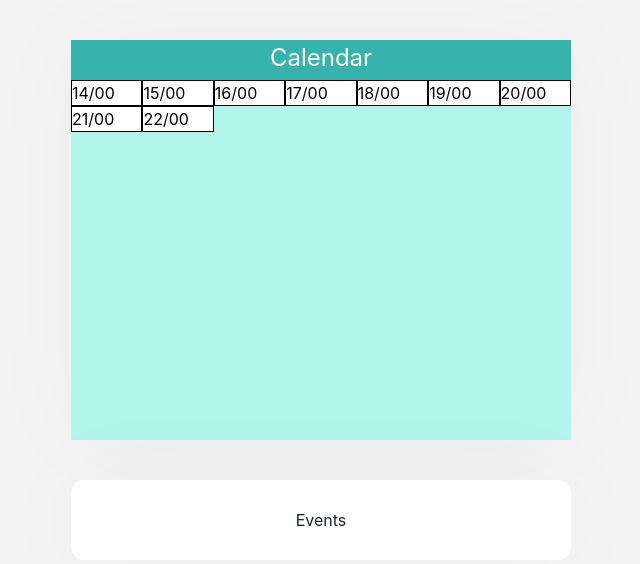
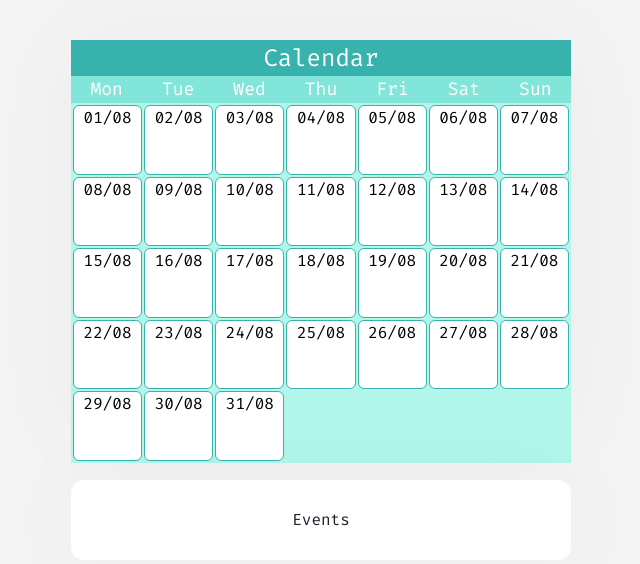
Before and after one commit to lillebrian/kvalifik-code-challenge, a React (Create React App) app: page / in a window 1280 px wide. Shown: the top 564 px of the page, without its empty margins (319-959 px from the left). Built offline with nearby package versions, Linux system fonts and the light colour scheme.

Commit message:
more work done

```diff
--- a/package.json
+++ b/package.json
@@ -6,6 +6,7 @@
     "@chakra-ui/react": "^1.8.8",
     "@emotion/react": "^11",
     "@emotion/styled": "^11",
+    "@fontsource/fira-code": "^4.5.11",
     "@testing-library/jest-dom": "^5.16.4",
     "@testing-library/react": "^13.2.0",
     "@testing-library/user-event": "^13.5.0",
--- a/src/components/Calendar.tsx
+++ b/src/components/Calendar.tsx
@@ -1,115 +1,147 @@
-import { Box, Grid, GridItem, SimpleGrid } from '@chakra-ui/react'
-import { FC, useEffect, useState } from 'react'
-import { format, addDays, endOfMonth, parse, startOfMonth } from 'date-fns'
-import { count } from 'console'
+import { Box, Grid, GridItem, SimpleGrid } from "@chakra-ui/react";
+import { FC, ReactElement, useEffect, useState } from "react";
+import {
+  format,
+  addDays,
+  endOfMonth,
+  parse,
+  startOfMonth,
+  getDaysInMonth,
+  getDay,
+} from "date-fns";
+import { count } from "console";
+import { getValue } from "@testing-library/user-event/dist/utils";
 
 type Props = {
-  param?: string
+  param?: string;
+};
+
+const Testdata = [
+  { date: new Date(2022, 1, 14) },
+  { date: new Date(2022, 1, 15) },
+  { date: new Date(2022, 1, 16) },
+  { date: new Date(2022, 1, 17) },
+  { date: new Date(2022, 1, 18) },
+  { date: new Date(2022, 1, 19) },
+  { date: new Date(2022, 1, 20) },
+  { date: new Date(2022, 1, 21) },
+  { date: new Date(2022, 1, 22) },
+];
+
+interface dates {
+  monthStart: Date;
+  monthEnd: Date;
+  currentDay: Date;
 }
 
-const Testdata = [
-  {date: new Date(2022, 1, 14)},
-  {date: new Date(2022, 1, 15)},
-  {date: new Date(2022, 1, 16)},
-  {date: new Date(2022, 1, 17)},
-  {date: new Date(2022, 1, 18)},
-  {date: new Date(2022, 1, 19)},
-  {date: new Date(2022, 1, 20)},
-  {date: new Date(2022, 1, 21)},
-  {date: new Date(2022, 1, 22)},
+const renderDates = ({ currentDay, monthStart }: dates) => {
+  let days: any = [];
+  //convert to number
+  const start: number = getDay(monthStart);
 
-]
+  console.log("dage i måned: " + getDaysInMonth(currentDay));
 
-interface dates {
-  startOfMonth: Date
-  endOfMonth: Date
-  currentDay: Date
-}
+  //rendering grid cells
+  for (let index = 0; index < getDaysInMonth(currentDay); index++) {
+    days.push(
+      <Box
+        bg="white"
+        border="1px"
+        borderColor="black"
+        textColor="black"
+        key={index + 1}
+      >
+        {format(start + index, "dd/mm")}
+        {console.log(start + index)}
+      </Box>
+    );
+  }
 
-const allMonths = [
-  "jan",
-  "feb",
-  "mar",
-  "apr",
-  "maj",
-  "jun",
-  "jul",
-  "aug",
-  "sep",
-   "okt",
-   "nov",
-   "dec"
-]
-
-const renderDates = (datesToRender: dates) => {
-  const month: Date[] = []
-  const m: number = datesToRender.currentDay.getMonth()
-
-  console.log("tester renderdates: \n" + m)
-  console.log("printer fundet måned: " + allMonths[m])
-
-
-  return("month")
-}
+  return <>{days}</>;
+};
 
 const Calendar: FC<Props> = () => {
-
+  const days = ["Mon", "Tue", "Wed", "Thu", "Fri", "Sat", "Sun"];
   const [currentDay, setCurrentDay] = useState<Date>(new Date());
   const [monthStartDay, setMonthStartDay] = useState<Date>(startOfMonth(currentDay));
   const [monthEndDay, setMonthEndDay] = useState<Date>(endOfMonth(currentDay));
-
-
+  const [monthToRender, setMonthToRender] = useState<dates>({
+    currentDay: currentDay,
+    monthStart: monthStartDay,
+    monthEnd: monthEndDay,
+  });
+  const start: number = getDay(monthStartDay);
 
   useEffect(() => {
-    const monthToRender: dates = {
-      startOfMonth: monthStartDay,
-      endOfMonth: monthEndDay,
-      currentDay: currentDay
-    }
-
-
-    renderDates(monthToRender)
-    console.log(currentDay)
-    console.log(monthStartDay)
-    console.log(monthEndDay)
-  }, [])
-
-
+    console.log("CURRENT DAY : " + currentDay);
+    console.log("START OF MONTH : " + monthStartDay);
+    console.log("END OF MONTH : " + monthEndDay);
+    console.log("END OF MONTH : " + format(monthStartDay, "dd/MM"));
+  }, []);
 
   return (
     <Box
-      w='500px'
-      bg='white'
-      h='400px'
-      borderRadius='13px'
-      boxShadow='0 0 99px 0px rgba(0, 0, 0, 0.04)'
-      mb='10'
-      display=''
-
+      w="500px"
+      bg="white"
+      h="400px"
+      borderRadius="13px"
+      boxShadow="0 0 99px 0px rgba(0, 0, 0, 0.04)"
+      mb="10"
+      display=""
       // justifyContent='center'
-      alignItems='center'
+      alignItems="center"
     >
-
-      <Box textAlign='center' fontSize='2xl'  h='10%' w='100%' bg='teal.400' color='white'>
+      {/* Headline */}
+      <Box
+        textAlign="center"
+        fontSize="2xl"
+        w="100%"
+        bg="teal.400"
+        color="white"
+      >
         Calendar
       </Box>
 
-      <Box h='90%' w='100%' bg='teal.100' color='white' overflow='hidden'>
-        <SimpleGrid columns={7}>
-          {Testdata.map(({date}, i) => {
-            return (<Box w='100%' h='100%' bg='white' border='1px' borderColor='black' textColor='black' key={i}> {format(date,"dd/mm")}
-              </Box>);})}
+      {/* Showing what day it is */}
+      <Box>
+        <Grid templateColumns="repeat(7,1fr)" padding="">
+          {days.map((day, i) => (
+            <GridItem
+              textAlign="center"
+              textColor="white"
+              fontSize="lg"
+              fontWeight="normal"
+              bg="teal.200"
+            >
+              {day}
+            </GridItem>
+          ))}
+        </Grid>
+      </Box>
 
-        </SimpleGrid>
-        {/* <Grid gridColumn='repeat(7, 1fr)' gridRow='repeat(5, 1fr)' >
-
-          {console.log(Testdata[0].date)}
-          {Testdata.map(({date}, i) => {return (<GridItem bg='gray.100' textColor='black' key={i}> HEJSA </GridItem>);})}
-
-        </Grid> */}
+      {/* showing the individual days */}
+      <Box h="90%" w="100%" bg="teal.100" color="white">
+        <Grid templateColumns="repeat(7,1fr)" gap="0.5" h="100%" padding="0.5">
+          {[...Array(getDaysInMonth(currentDay))].map((x, i) => (
+            <GridItem
+              bg="white"
+              borderRadius="md"
+              border="1px"
+              borderColor="teal.400"
+              textColor="black"
+              textAlign="center"
+              key={i + 1}
+              _hover={{ bg: "gray.50" }}
+              onClick={() => alert("Pressed")}
+            >
+              {format(addDays(monthStartDay, i), "dd/MM")}
+              {console.log(start + i)}
+            </GridItem>
+          ))}
+        </Grid>
       </Box>
     </Box>
-  )
-}
+  );
+};
 
-export default Calendar
+export default Calendar;
--- a/src/index.tsx
+++ b/src/index.tsx
@@ -4,13 +4,15 @@ import './index.css';
 import App from './App';
 import reportWebVitals from './reportWebVitals';
 import { ChakraProvider } from '@chakra-ui/react'
+import '@fontsource/fira-code'
+import theme from './theme'
 
 const root = ReactDOM.createRoot(
   document.getElementById('root') as HTMLElement
 );
 root.render(
   <React.StrictMode>
-    <ChakraProvider>
+    <ChakraProvider theme={theme}>
       <App />
     </ChakraProvider>
   </React.StrictMode>
--- /dev/null
+++ b/src/theme.js
@@ -0,0 +1,10 @@
+import { extendTheme } from '@chakra-ui/react'
+
+const theme = extendTheme({
+  fonts: {
+    heading: `'Fira Code', Mono`,
+    body: `'Fira Code', Mono`,
+  },
+})
+
+export default theme
```
Also changed, not shown: 2 other files (tests, documents, lock files or other folders).
